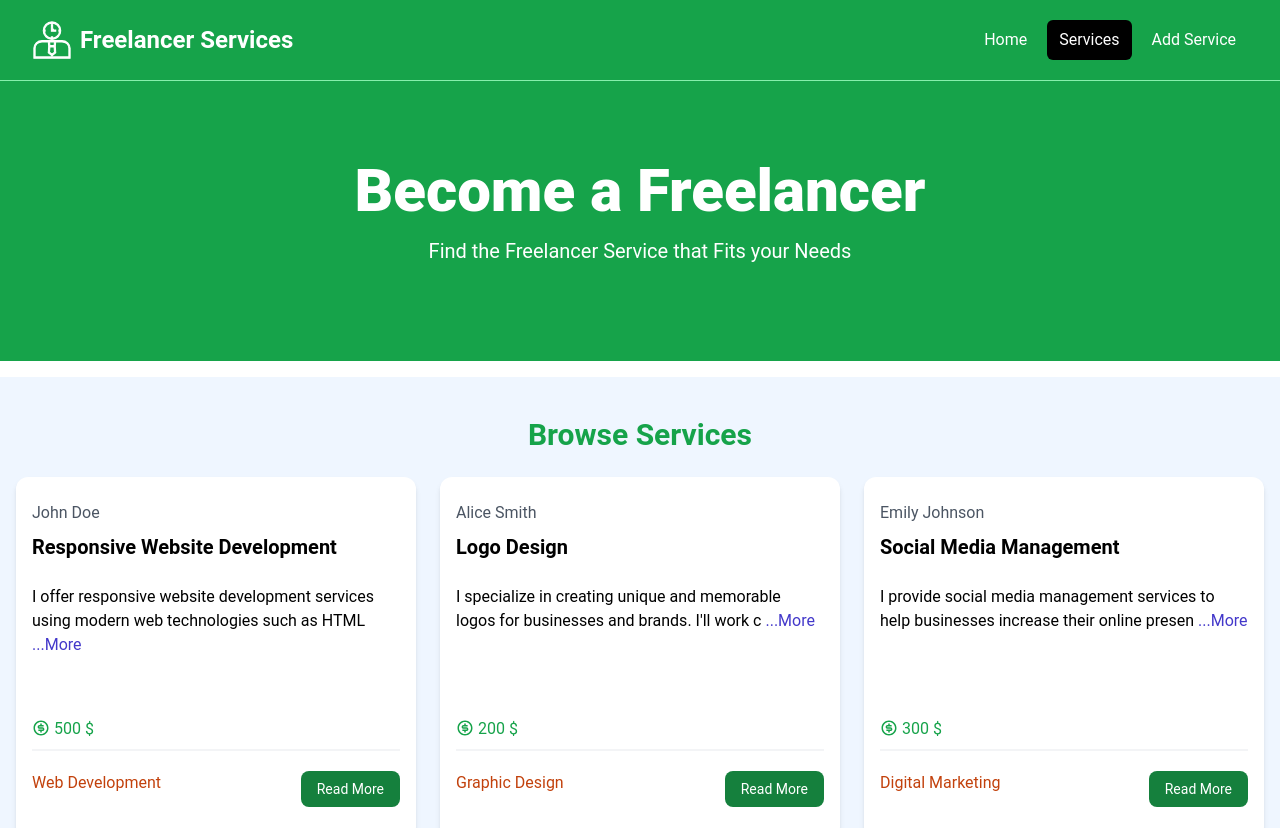
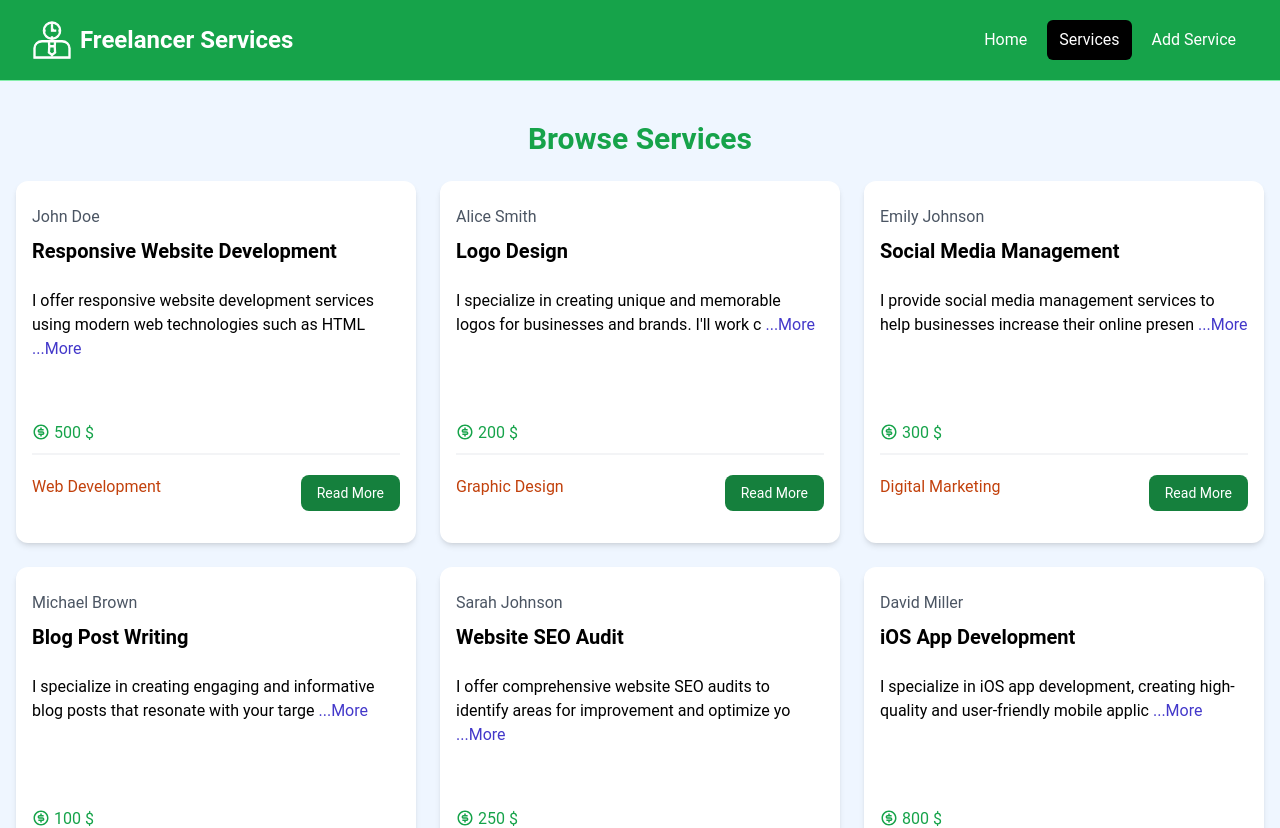
Before and after one commit to themehdiq/React-Freelance-Service-Web-App, a React (Vite) app: page /services in a window 1280 px wide. Shown: the top 828 px of the page. Built offline with nearby package versions, Linux system fonts and the light colour scheme; data requests are answered from the project's data file.

Commit message:
fetching data from json server

```diff
--- a/package.json
+++ b/package.json
@@ -7,7 +7,8 @@
     "dev": "vite",
     "build": "vite build",
     "lint": "eslint . --ext js,jsx --report-unused-disable-directives --max-warnings 0",
-    "preview": "vite preview"
+    "preview": "vite preview",
+    "server": "json-server --watch src/services.json --port 8000"
   },
   "dependencies": {
     "react": "^18.2.0",
@@ -24,6 +25,7 @@
     "eslint-plugin-react": "^7.34.1",
     "eslint-plugin-react-hooks": "^4.6.0",
     "eslint-plugin-react-refresh": "^0.4.6",
+    "json-server": "^1.0.0-alpha.23",
     "postcss": "^8.4.38",
     "tailwindcss": "^3.4.3",
     "vite": "^5.2.0"
--- a/src/components/Hero.jsx
+++ b/src/components/Hero.jsx
@@ -7,7 +7,7 @@ const Hero = ({
   return (
     <>
       {/* <!-- Hero --> */}
-      <section className="bg-green-600 py-20 mb-4">
+      <section className="bg-green-700 py-20 mb-4">
         <div className="max-w-7xl mx-auto px-4 sm:px-6 lg:px-8 flex flex-col items-center">
           <div className="text-center">
             <h1 className="text-4xl font-extrabold text-white sm:text-5xl md:text-6xl">
--- a/src/components/ServiceListings.jsx
+++ b/src/components/ServiceListings.jsx
@@ -1,19 +1,32 @@
-import React from "react";
-import services from "../services.json";
+import { React, useState, useEffect } from "react";
+
 import ServiceListing from "./ServiceListing";
 
-const ServiceListings = () => {
-  const recentServices = services.slice(0, 3);
+const ServiceListings = ({ isHome = false }) => {
+  let [services, setServices] = useState([]);
+  const [loading, setLoading] = useState(false);
+
+  useEffect(() => {
+    const fetchServices = async () => {
+      const res = await fetch("http://localhost:8000/services");
+      const data = await res.json();
+      setServices(data);
+    };
+    fetchServices();
+  }, []);
+
+  services = isHome ? services.slice(0, 3) : services;
+
   return (
     // <!-- Browse Services -->
     <section className="bg-blue-50 px-4 py-10">
       <div className="container-xl lg:container m-auto">
         <h2 className="text-3xl font-bold text-green-600 mb-6 text-center">
-          Browse Services
+          {isHome ? "Recent Services" : "Browse Services"}
         </h2>
         <div className="grid grid-cols-1 md:grid-cols-3 gap-6">
           {/* <!-- Service Listing  --> */}
-          {recentServices.map((service) => (
+          {services.map((service) => (
             <ServiceListing key={service.id} service={service}></ServiceListing>
           ))}
         </div>
--- a/src/pages/HomePage.jsx
+++ b/src/pages/HomePage.jsx
@@ -9,7 +9,7 @@ const HomePage = () => {
     <>
       <Hero />
       <HomeCards />
-      <ServiceListings />
+      <ServiceListings isHome={true} />
       <ViewAllServices />
     </>
   );
--- a/src/pages/ServicesPage.jsx
+++ b/src/pages/ServicesPage.jsx
@@ -5,8 +5,7 @@ import ServiceListings from "../components/ServiceListings";
 const ServicesPage = () => {
   return (
     <>
-      <Hero />
-      <ServiceListings />
+      <ServiceListings isHome={false} />
     </>
   );
 };
--- a/src/services.json
+++ b/src/services.json
@@ -1,4 +1,5 @@
-[
+{
+  "services": [
     {
       "id": 1,
       "freelancer": {
@@ -84,3 +85,4 @@
       "delivery_time": "3 weeks"
     }
   ]
+}
```
Also changed, not shown: 1 other file (tests, documents, lock files or other folders). Lines whose indentation alone changed are shown as unchanged.
